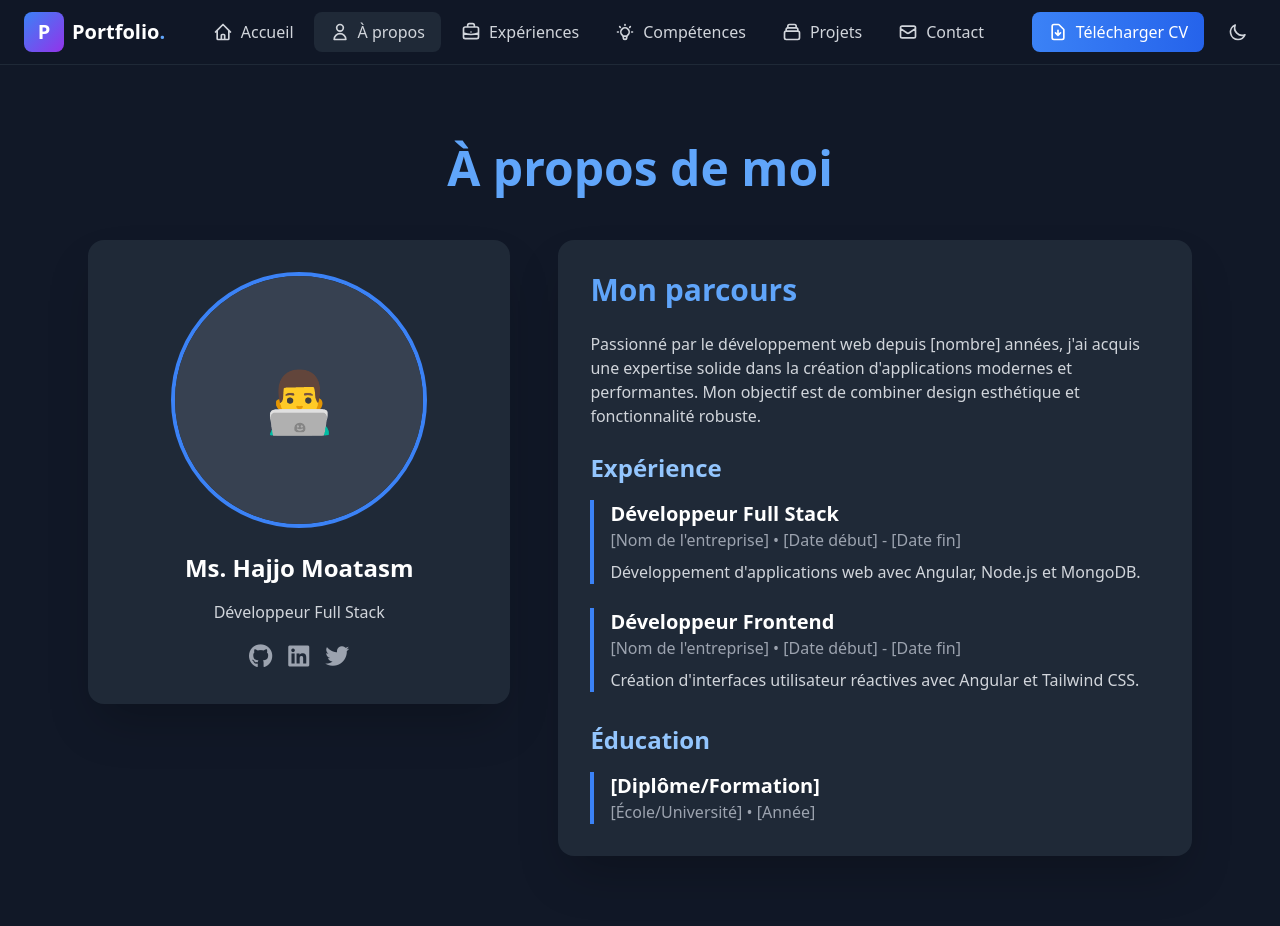
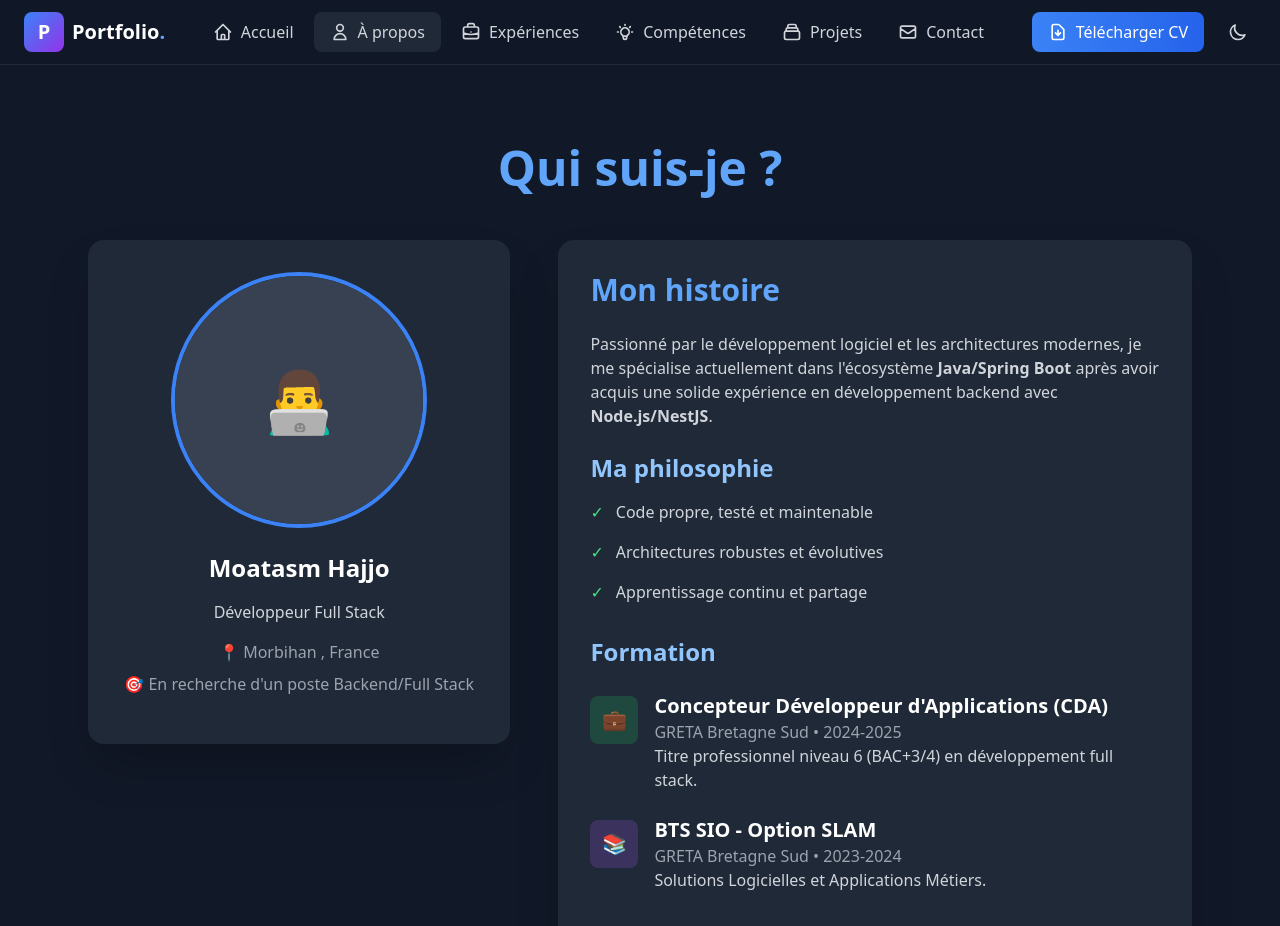
Before and after one commit to H-deve/Portfolio, an Angular app: page /about in a window 1280 px wide. Shown: the top 926 px of the page. Built offline with nearby package versions, Linux system fonts and the light colour scheme.

Commit message:
work on about page

```diff
--- a/src/app/components/about/about.html
+++ b/src/app/components/about/about.html
@@ -1,7 +1,7 @@
 <div class="min-h-screen bg-gray-900 text-white py-20">
   <div class="container mx-auto px-6 max-w-6xl">
     <h1 class="text-4xl md:text-5xl font-bold text-center mb-12 text-blue-400">
-      À propos de moi
+      Qui suis-je ?
     </h1>
 
     <div class="flex flex-col lg:flex-row gap-12">
@@ -14,51 +14,96 @@
               👨‍💻
             </div>
           </div>
-          <h3 class="text-2xl font-bold text-center mb-4">Ms. Hajjo Moatasm</h3>
+          <h3 class="text-2xl font-bold text-center mb-4">Moatasm Hajjo</h3>
           <p class="text-gray-300 text-center mb-4">Développeur Full Stack</p>
-          <div class="flex justify-center space-x-4">
-            <a href="#" class="text-gray-400 hover:text-white">
-              <i class="fab fa-github text-2xl"></i>
-            </a>
-            <a href="#" class="text-gray-400 hover:text-white">
-              <i class="fab fa-linkedin text-2xl"></i>
-            </a>
-            <a href="#" class="text-gray-400 hover:text-white">
-              <i class="fab fa-twitter text-2xl"></i>
-            </a>
+
+          <!-- Petite bio -->
+          <div class="text-center">
+            <p class="text-gray-400 mb-2">
+              <span class="text-blue-400 font-semibold">📍</span> Morbihan , France
+            </p>
+            <p class="text-gray-400 mb-4">
+              <span class="text-green-400 font-semibold">🎯</span> En recherche d'un poste Backend/Full Stack
+            </p>
           </div>
         </div>
       </div>
 
-      <!-- Informations -->
+      <!-- Contenu personnel -->
       <div class="lg:w-3/5">
         <div class="bg-gray-800 rounded-2xl p-8 shadow-2xl">
-          <h2 class="text-3xl font-bold mb-6 text-blue-400">Mon parcours</h2>
+          <h2 class="text-3xl font-bold mb-6 text-blue-400">Mon histoire</h2>
           <p class="text-gray-300 mb-6">
-            Passionné par le développement web depuis [nombre] années, j'ai acquis une expertise solide dans la création d'applications modernes et performantes. Mon objectif est de combiner design esthétique et fonctionnalité robuste.
+            Passionné par le développement logiciel et les architectures modernes,
+            je me spécialise actuellement dans l'écosystème <strong>Java/Spring Boot</strong>
+            après avoir acquis une solide expérience en développement backend avec <strong>Node.js/NestJS</strong>.
           </p>
 
           <div class="mb-8">
-            <h3 class="text-2xl font-bold mb-4 text-blue-300">Expérience</h3>
+            <h3 class="text-2xl font-bold mb-4 text-blue-300">Ma philosophie</h3>
+            <ul class="space-y-4">
+              <li class="flex items-start">
+                <span class="text-green-400 mr-3">✓</span>
+                <span class="text-gray-300">Code propre, testé et maintenable</span>
+              </li>
+              <li class="flex items-start">
+                <span class="text-green-400 mr-3">✓</span>
+                <span class="text-gray-300">Architectures robustes et évolutives</span>
+              </li>
+              <li class="flex items-start">
+                <span class="text-green-400 mr-3">✓</span>
+                <span class="text-gray-300">Apprentissage continu et partage</span>
+              </li>
+            </ul>
+          </div>
+
+          <div class="mb-8">
+            <h3 class="text-2xl font-bold mb-6 text-blue-300">Formation</h3>
+
             <div class="space-y-6">
-              <div class="border-l-4 border-blue-500 pl-4">
-                <h4 class="text-xl font-semibold">Développeur Full Stack</h4>
-                <p class="text-gray-400">[Nom de l'entreprise] • [Date début] - [Date fin]</p>
-                <p class="text-gray-300 mt-2">Développement d'applications web avec Angular, Node.js et MongoDB.</p>
+              <!-- CDA -->
+              <div class="flex items-start">
+                <div class="w-12 h-12 bg-green-500/20 rounded-lg flex items-center justify-center mr-4 mt-1">
+                  <span class="text-xl">💼</span>
+                </div>
+                <div class="flex-1">
+                  <h4 class="text-xl font-semibold text-white">Concepteur Développeur d'Applications (CDA)</h4>
+                  <p class="text-gray-400">GRETA Bretagne Sud • 2024-2025</p>
+                  <p class="text-gray-300">
+                    Titre professionnel niveau 6 (BAC+3/4) en développement full stack.
+                  </p>
+                </div>
               </div>
-              <div class="border-l-4 border-blue-500 pl-4">
-                <h4 class="text-xl font-semibold">Développeur Frontend</h4>
-                <p class="text-gray-400">[Nom de l'entreprise] • [Date début] - [Date fin]</p>
-                <p class="text-gray-300 mt-2">Création d'interfaces utilisateur réactives avec Angular et Tailwind CSS.</p>
+
+              <!-- BTS -->
+              <div class="flex items-start">
+                <div class="w-12 h-12 bg-purple-500/20 rounded-lg flex items-center justify-center mr-4 mt-1">
+                  <span class="text-xl">📚</span>
+                </div>
+                <div class="flex-1">
+                  <h4 class="text-xl font-semibold text-white">BTS SIO - Option SLAM</h4>
+                  <p class="text-gray-400">GRETA Bretagne Sud • 2023-2024</p>
+                  <p class="text-gray-300">
+                    Solutions Logicielles et Applications Métiers.
+                  </p>
+                </div>
               </div>
             </div>
           </div>
 
-          <div>
-            <h3 class="text-2xl font-bold mb-4 text-blue-300">Éducation</h3>
-            <div class="border-l-4 border-blue-500 pl-4">
-              <h4 class="text-xl font-semibold">[Diplôme/Formation]</h4>
-              <p class="text-gray-400">[École/Université] • [Année]</p>
+          <!-- Licence -->
+          <div class="flex items-start">
+            <div class="w-12 h-12 bg-blue-500/20 rounded-lg flex items-center justify-center mr-4 mt-1">
+              <span class="text-xl">🎓</span>
+            </div>
+            <div class="flex-1">
+              <h4 class="text-xl font-semibold text-white">Licence en Sciences Appliquées</h4>
+              <p class="text-blue-300 font-medium">Technologies Informatiques</p>
+              <p class="text-gray-400 mb-2">Université de Damas • 2013 – 2017 (4 ans)</p>
+              <p class="text-gray-300">
+                Formation universitaire complète en informatique avec spécialisation
+                en technologies de l'information et développement logiciel.
+              </p>
             </div>
           </div>
         </div>
```
